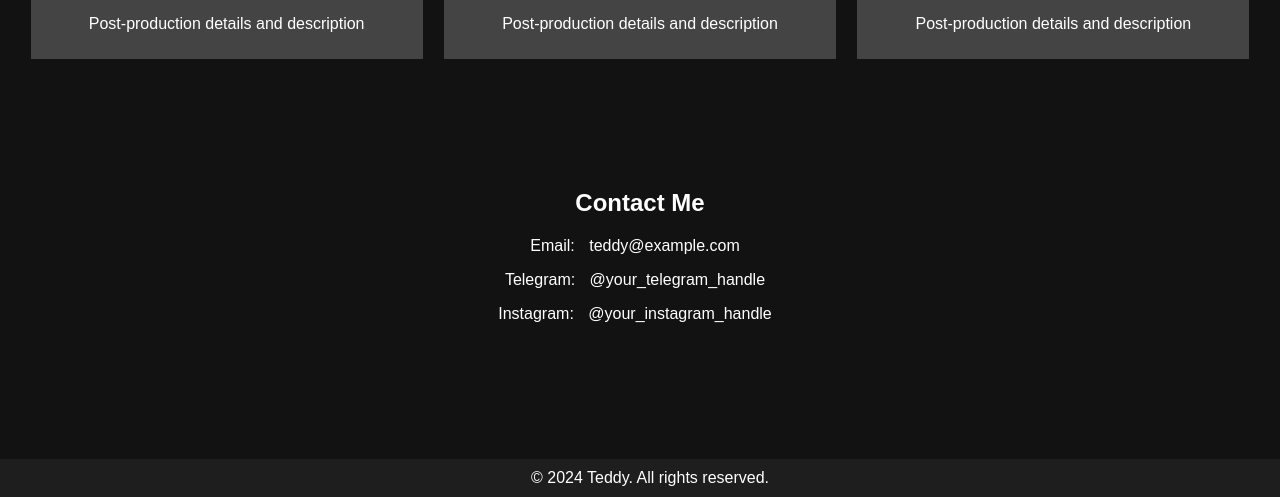
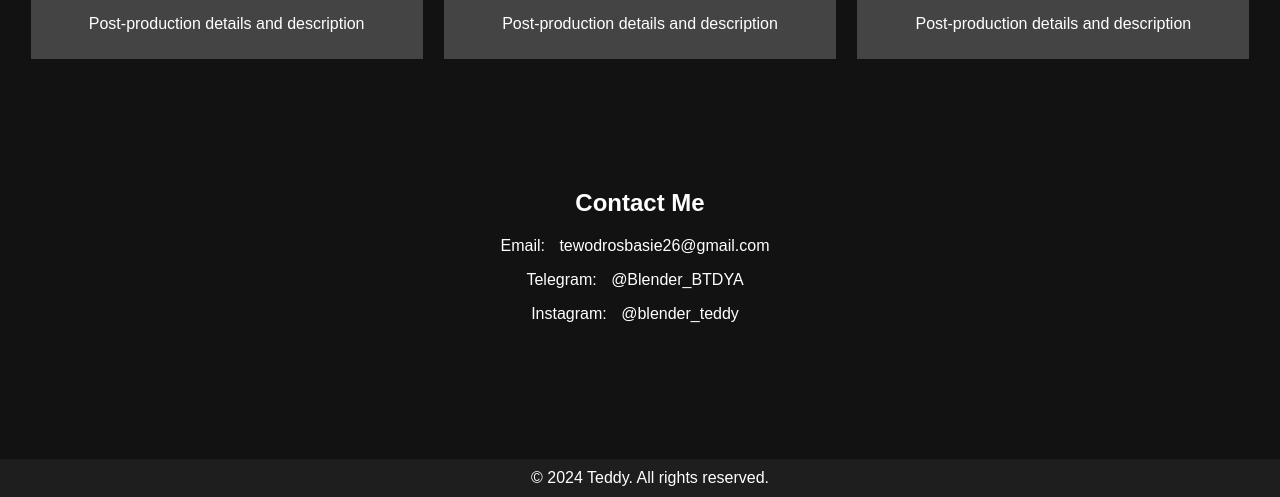
Before and after one commit to TEDDYbase/teddybasea, a plain HTML site: page index.html in a window 1280 px wide. Shown: the part 303-800 px from the top of the page. Drawn offline with Linux system fonts and the light colour scheme.

Commit message:
index.html

```diff
--- a/index.html
+++ b/index.html
@@ -86,13 +86,13 @@
         }
     </style>
     <!-- Google Analytics -->
-    <script async src="https://www.googletagmanager.com/gtag/js?id=YOUR_MEASUREMENT_ID"></script>
+    <script async src="https://www.googletagmanager.com/gtag/js?id=G-JQHF4SZS7M"></script>
     <script>
       window.dataLayer = window.dataLayer || [];
       function gtag(){dataLayer.push(arguments);}
       gtag('js', new Date());
 
-      gtag('config', 'YOUR_MEASUREMENT_ID');
+      gtag('config', G-JQHF4SZS7M');
     </script>
 </head>
 <body>
@@ -125,9 +125,9 @@
     </div>
     <div class="container contact" id="contact">
         <h2>Contact Me</h2>
-        <p>Email: <a href="mailto:teddy@example.com">teddy@example.com</a></p>
-        <p>Telegram: <a href="https://t.me/your_telegram_handle">@your_telegram_handle</a></p>
-        <p>Instagram: <a href="https://instagram.com/your_instagram_handle">@your_instagram_handle</a></p>
+        <p>Email: <a href="mailto:tewodrosbasie26@gmail.com">tewodrosbasie26@gmail.com</a></p>
+        <p>Telegram: <a href="https://t.me/BLENDER_BTDYA">@Blender_BTDYA</a></p>
+        <p>Instagram: <a href="https://www.instagram.com/blender_teddy/">@blender_teddy</a></p>
     </div>
     <footer>
         <p>&copy; 2024 Teddy. All rights reserved.</p>
```
